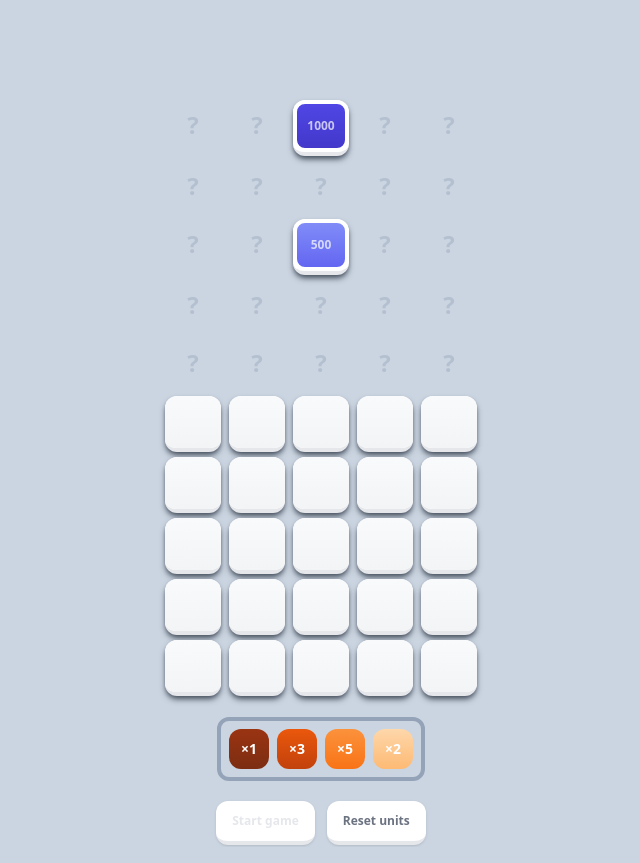
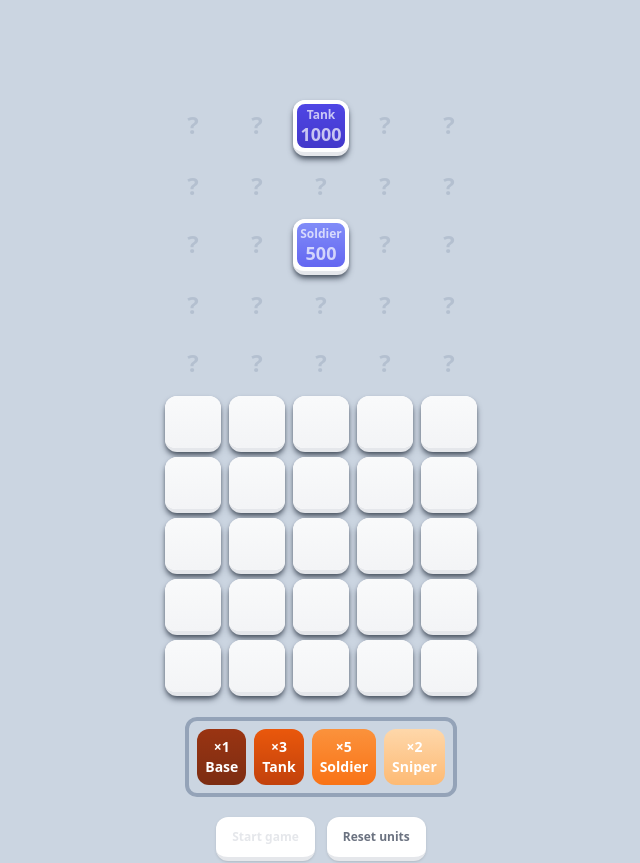
Before and after one commit to mktcode/tilewars, a Vue app: page / in a window 1280 px wide. Shown: the whole page, without its empty margins (319-959 px from the left). Built offline with nearby package versions, Linux system fonts and the light colour scheme.

Commit message:
style adjustments

```diff
--- a/src/App.vue
+++ b/src/App.vue
@@ -111,10 +111,22 @@ const resetPlayer1Units = () => {
         </div>
       </div>
       <div class="flex border-4 border-slate-400 rounded-xl p-2 mt-5 space-x-2">
-        <div :class="`${availableBasesCount ? '' : 'opacity-20'} bg-gradient-to-t from-orange-900 to-orange-800 rounded-xl w-10 h-10 flex items-center justify-center font-bold text-sm text-white`">&times;{{ availableBasesCount }}</div>
-        <div :class="`${availableTanksCount ? '' : 'opacity-20'} bg-gradient-to-t from-orange-700 to-orange-600 rounded-xl w-10 h-10 flex items-center justify-center font-bold text-sm text-white`">&times;{{ availableTanksCount }}</div>
-        <div :class="`${availableSoldiersCount ? '' : 'opacity-20'} bg-gradient-to-t from-orange-500 to-orange-400 rounded-xl w-10 h-10 flex items-center justify-center font-bold text-sm text-white`">&times;{{ availableSoldiersCount}}</div>
-        <div :class="`${availableSnipersCount ? '' : 'opacity-20'} bg-gradient-to-t from-orange-300 to-orange-200 rounded-xl w-10 h-10 flex items-center justify-center font-bold text-sm text-white`">&times;{{ availableSnipersCount }}</div>
+        <div :class="`${availableBasesCount ? '' : 'opacity-30'} bg-gradient-to-t from-orange-900 to-orange-800 rounded-xl flex flex-col items-center justify-center p-2 font-bold text-sm text-white`">
+          <span>&times;{{ availableBasesCount }}</span>
+          <span>Base</span>
+        </div>
+        <div :class="`${availableTanksCount ? '' : 'opacity-30'} bg-gradient-to-t from-orange-700 to-orange-600 rounded-xl flex flex-col items-center justify-center p-2 font-bold text-sm text-white`">
+          <span>&times;{{ availableTanksCount }}</span>
+          <span>Tank</span>
+        </div>
+        <div :class="`${availableSoldiersCount ? '' : 'opacity-30'} bg-gradient-to-t from-orange-500 to-orange-400 rounded-xl flex flex-col items-center justify-center p-2 font-bold text-sm text-white`">
+          <span>&times;{{ availableSoldiersCount}}</span>
+          <span>Soldier</span>
+        </div>
+        <div :class="`${availableSnipersCount ? '' : 'opacity-30'} bg-gradient-to-t from-orange-300 to-orange-200 rounded-xl flex flex-col items-center justify-center p-2 font-bold text-sm text-white`">
+          <span>&times;{{ availableSnipersCount }}</span>
+          <span>Sniper</span>
+        </div>
       </div>
       <div class="flex space-x-3 text-center mt-5">
         <button @click="start" :disabled="!canStart">Start game</button>
--- a/src/Tile.vue
+++ b/src/Tile.vue
@@ -24,19 +24,23 @@ const baseColor = computed(() => player1Unit.value ? 'from-orange-900 to-orange-
 const tankColor = computed(() => player1Unit.value ? 'from-orange-700 to-orange-600' : 'from-indigo-700 to-indigo-600');
 const soldierColor = computed(() => player1Unit.value ? 'from-orange-500 to-orange-400' : 'from-indigo-500 to-indigo-400');
 const sniperColor = computed(() => player1Unit.value ? 'from-orange-300 to-orange-200' : 'from-indigo-300 to-indigo-200');
-
-const baseStyle = computed(() => isBase.value ? '' : '');
 </script>
 
 <template>
-  <div :class="`flex rounded-xl overflow-hidden bg-white text-white text-xs w-14 h-14 border-b-4 mt-1 shadow-md shadow-gray-600 hover:mt-0 hover:shadow-lg hover:shadow-gray-400 transition-all ${baseStyle}`">
+  <div class="flex rounded-xl overflow-hidden bg-white text-white text-xs w-14 h-14 border-b-4 mt-1 shadow-md shadow-gray-600 hover:mt-0 hover:shadow-lg hover:shadow-gray-400 transition-all">
     <template v-if="unit">
       <Unit v-if="isBase" :unit="unit" :class="baseColor">
-        <div class="text-lg leading-none">*</div>
+        <div class="leading-none">Base</div>
       </Unit>
-      <Unit v-if="isTank" :unit="unit" :class="tankColor" />
-      <Unit v-if="isSoldier" :unit="unit" :class="soldierColor" />
-      <Unit v-if="isSniper" :unit="unit" :class="sniperColor" />
+      <Unit v-if="isTank" :unit="unit" :class="tankColor">
+
+      </Unit>
+      <Unit v-if="isSoldier" :unit="unit" :class="soldierColor">
+        <div class="leading-none">Soldier</div>
+      </Unit>
+      <Unit v-if="isSniper" :unit="unit" :class="sniperColor">
+        <div class="leading-none">Sniper</div>
+      </Unit>
     </template>
     <Empty v-else />
   </div>
--- a/src/Unit.vue
+++ b/src/Unit.vue
@@ -8,9 +8,7 @@ defineProps<{
 
 <template>
   <div :class="`grow flex flex-col items-center justify-center rounded-xl border-4 border-white text-white text-opacity-70 font-bold bg-gradient-to-t`">
-    <slot />
-    <div>
-      {{ unit.health }}
-    </div>
+    <div class="text-xs leading-none capitalize">{{ unit.tags[0] }}</div>
+    <div class="text-lg leading-none mt-1">{{ unit.health }}</div>
   </div>
 </template>
```
